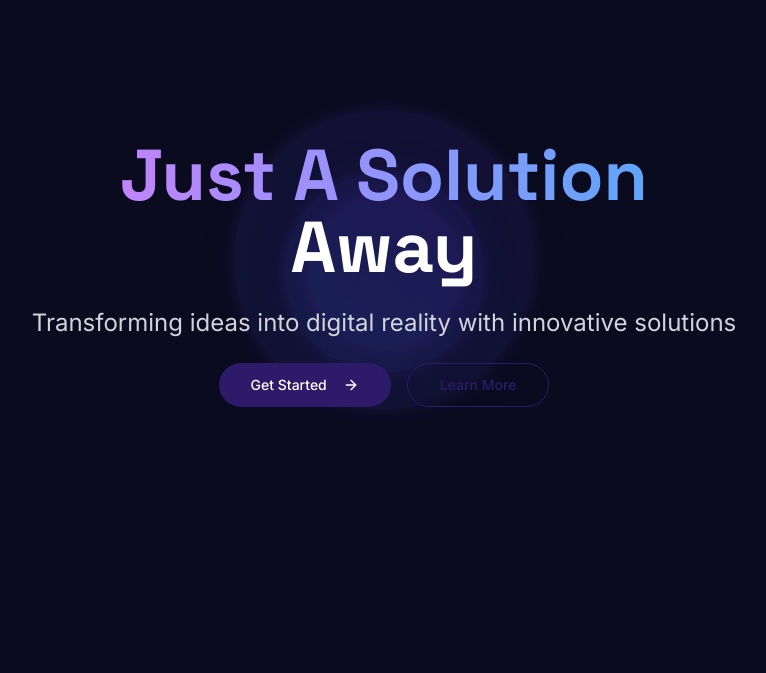
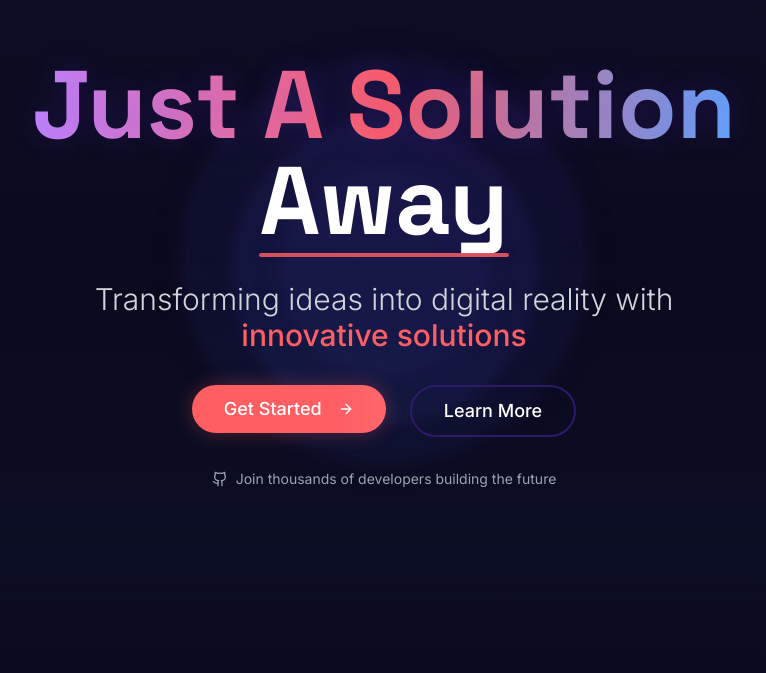
Before and after one commit to justasolution/cosmic-design-playground, a React (Vite) app: page / in a window 1280 px wide. Shown: the part 127-800 px from the top of the page, without its empty margins (256-1022 px from the left). Built offline with nearby package versions, Linux system fonts and the light colour scheme.

Commit message:
Enhance Hero Section Design
Improved the visual appeal and attractiveness of the Hero section to create a more engaging user experience.
[skip gpt_engineer]

```diff
--- a/src/components/Hero.tsx
+++ b/src/components/Hero.tsx
@@ -1,30 +1,33 @@
 import { motion } from "framer-motion";
 import Planet from "./Planet";
 import { Button } from "./ui/button";
-import { ArrowRight } from "lucide-react";
+import { ArrowRight, Github } from "lucide-react";
 
 const Hero = () => {
   return (
     <div className="relative min-h-screen flex items-center justify-center overflow-hidden px-4">
-      {/* Background Planets */}
+      {/* Background Planets with enhanced animations */}
+      <Planet
+        size="300px"
+        position="top-20 right-[20%]"
+        animation="animate-float"
+        className="opacity-30 blur-sm"
+      />
+      <Planet
+        size="400px"
+        position="bottom-40 left-[10%]"
+        animation="animate-float-slow"
+        className="opacity-20 blur-sm"
+      />
       <Planet
         size="200px"
-        position="top-20 right-[20%]"
-        animation="animate-float"
-        className="opacity-40"
-      />
-      <Planet
-        size="300px"
-        position="bottom-40 left-[10%]"
-        animation="animate-float-slow"
-        className="opacity-30"
-      />
-      <Planet
-        size="150px"
         position="top-[30%] left-[15%]"
         animation="animate-float"
-        className="opacity-40"
+        className="opacity-25 blur-sm"
       />
+
+      {/* Glowing overlay */}
+      <div className="absolute inset-0 bg-gradient-to-b from-space-purple/10 via-transparent to-space-blue/10" />
 
       {/* Content */}
       <div className="relative z-10 text-center max-w-4xl mx-auto">
@@ -32,46 +35,77 @@ const Hero = () => {
           initial={{ opacity: 0, y: 20 }}
           animate={{ opacity: 1, y: 0 }}
           transition={{ duration: 0.8 }}
-          className="space-y-6"
+          className="space-y-8"
         >
-          <h1 className="text-5xl md:text-7xl font-space font-bold mb-6">
-            <span className="gradient-text">Just A Solution</span>
-            <br />
-            <span className="text-white">Away</span>
+          {/* Enhanced heading with gradient and glow effect */}
+          <h1 className="text-6xl md:text-8xl font-space font-bold mb-8 leading-tight">
+            <motion.span
+              initial={{ opacity: 0 }}
+              animate={{ opacity: 1 }}
+              transition={{ delay: 0.2, duration: 1 }}
+              className="block gradient-text [text-shadow:0_0_30px_rgba(124,58,237,0.2)]"
+            >
+              Just A Solution
+            </motion.span>
+            <motion.span
+              initial={{ opacity: 0 }}
+              animate={{ opacity: 1 }}
+              transition={{ delay: 0.4, duration: 1 }}
+              className="text-white relative inline-block"
+            >
+              Away
+              <span className="absolute -bottom-2 left-0 w-full h-1 bg-space-accent rounded-full animate-pulse-glow" />
+            </motion.span>
           </h1>
 
           <motion.p
-            className="text-xl md:text-2xl text-gray-300"
+            className="text-2xl md:text-3xl text-gray-300 font-light max-w-2xl mx-auto leading-relaxed"
             initial={{ opacity: 0 }}
             animate={{ opacity: 1 }}
-            transition={{ delay: 0.3, duration: 0.8 }}
+            transition={{ delay: 0.6, duration: 0.8 }}
           >
-            Transforming ideas into digital reality with innovative solutions
+            Transforming ideas into digital reality with
+            <span className="text-space-accent font-medium"> innovative solutions</span>
           </motion.p>
 
           <motion.div
             initial={{ opacity: 0, y: 20 }}
             animate={{ opacity: 1, y: 0 }}
-            transition={{ delay: 0.5, duration: 0.8 }}
-            className="flex flex-col sm:flex-row gap-4 justify-center mt-8"
+            transition={{ delay: 0.8, duration: 0.8 }}
+            className="flex flex-col sm:flex-row gap-6 justify-center mt-12"
           >
             <Button
               size="lg"
-              className="bg-space-purple hover:bg-space-blue text-white rounded-full px-8 transition-all duration-300 group backdrop-blur-sm"
+              className="bg-space-accent hover:bg-space-accent/90 text-white rounded-full px-8 py-6 text-lg transition-all duration-300 group backdrop-blur-sm relative overflow-hidden shadow-[0_0_20px_rgba(255,94,99,0.3)]"
             >
               Get Started
-              <ArrowRight className="ml-2 h-4 w-4 transition-transform group-hover:translate-x-1" />
+              <ArrowRight className="ml-2 h-5 w-5 transition-transform group-hover:translate-x-1" />
+              <span className="absolute inset-0 bg-gradient-to-r from-transparent via-white/10 to-transparent animate-[shine_1.5s_ease-in-out_infinite] -translate-x-full" />
             </Button>
             <Button
               size="lg"
               variant="outline"
-              className="rounded-full px-8 border-space-purple text-space-purple hover:bg-space-purple hover:text-white backdrop-blur-sm"
+              className="rounded-full px-8 py-6 text-lg border-2 border-space-purple text-white hover:bg-space-purple/20 hover:border-space-accent backdrop-blur-sm transition-all duration-300"
             >
               Learn More
             </Button>
           </motion.div>
+
+          {/* Social proof or additional call-to-action */}
+          <motion.div
+            initial={{ opacity: 0 }}
+            animate={{ opacity: 1 }}
+            transition={{ delay: 1, duration: 0.8 }}
+            className="mt-16 text-gray-400 text-sm flex items-center justify-center gap-2"
+          >
+            <Github className="h-4 w-4" />
+            <span>Join thousands of developers building the future</span>
+          </motion.div>
         </motion.div>
       </div>
+
+      {/* Decorative elements */}
+      <div className="absolute bottom-0 left-0 w-full h-32 bg-gradient-to-t from-space-dark to-transparent" />
     </div>
   );
 };
--- a/src/index.css
+++ b/src/index.css
@@ -11,7 +11,7 @@
 }
 
 .gradient-text {
-  @apply bg-clip-text text-transparent bg-gradient-to-r from-purple-400 to-blue-400;
+  @apply bg-clip-text text-transparent bg-gradient-to-r from-purple-400 via-space-accent to-blue-400;
 }
 
 .glow {
@@ -34,3 +34,12 @@
 ::-webkit-scrollbar-thumb {
   @apply bg-space-purple rounded-full;
 }
+
+@keyframes shine {
+  0% {
+    transform: translateX(-100%);
+  }
+  100% {
+    transform: translateX(100%);
+  }
+}
```
